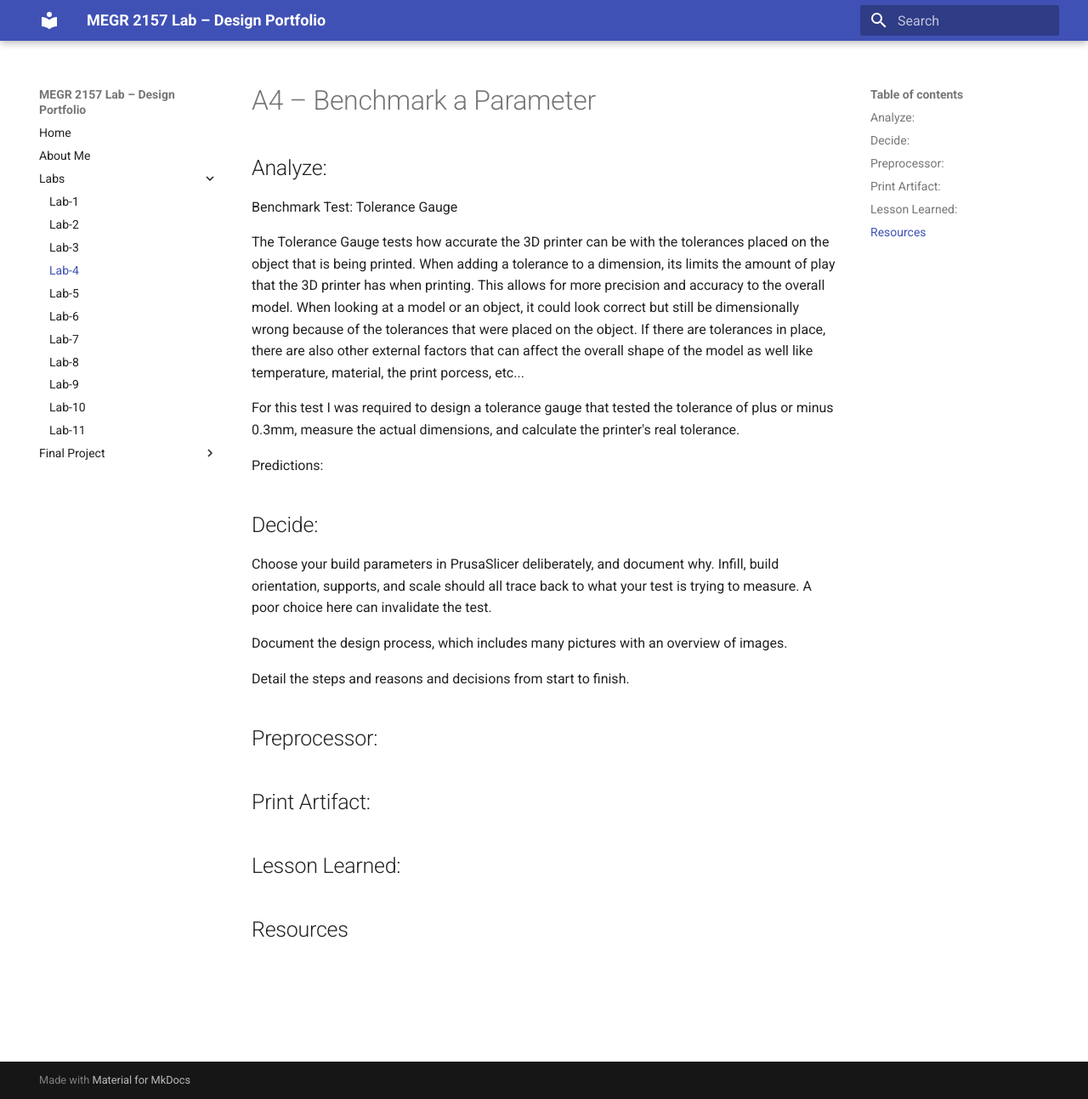
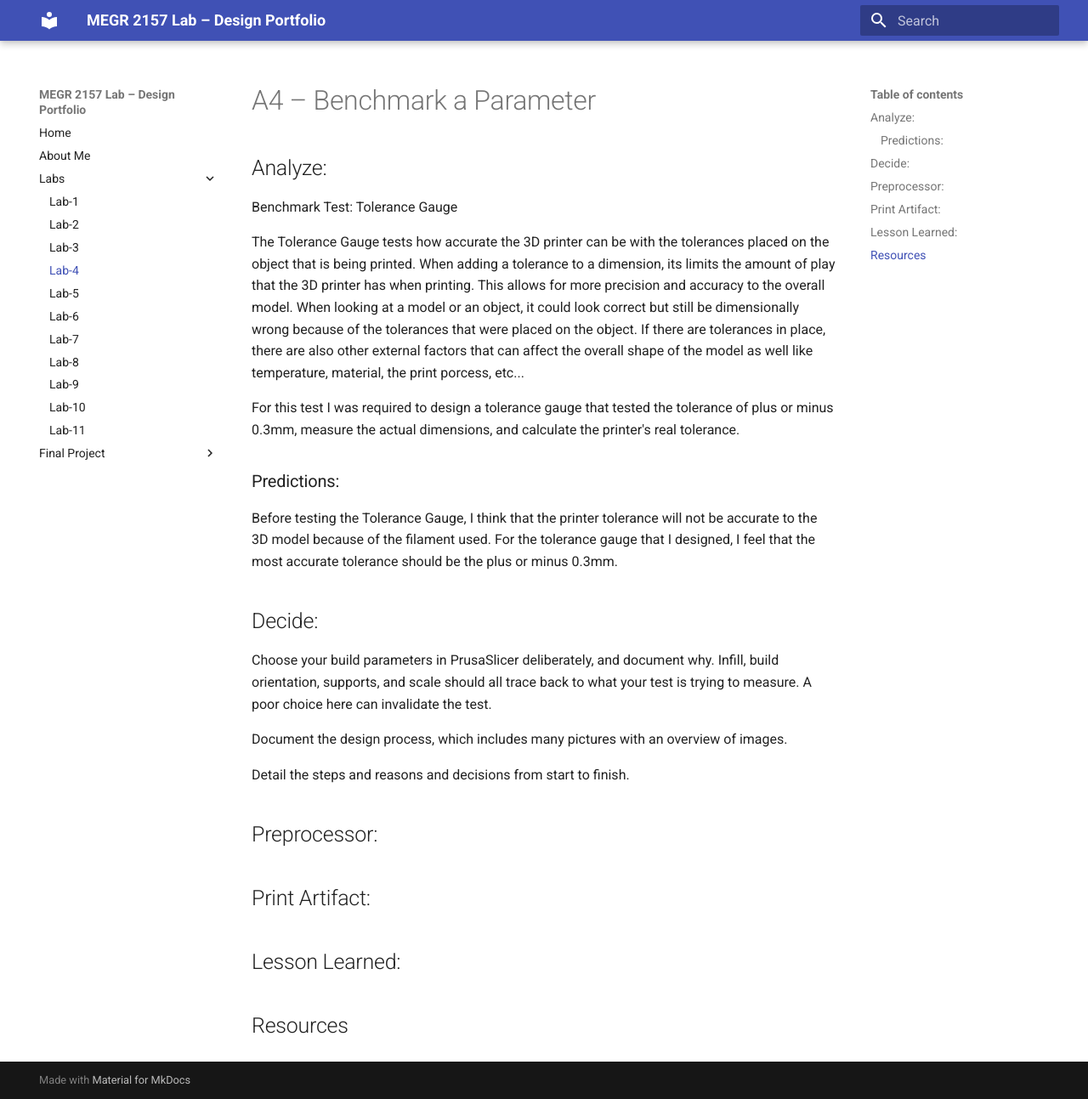
Before and after one commit to AndrewYang2428/andrewyang-megr2156-lab-portfolio, an MkDocs documentation site: the page built from docs/Labs/L04/index.md, in a window 1280 px wide and 1293 px high. Shown: the whole window at 85% size. Built offline with MkDocs 1.6.1 and Material for MkDocs 9.7.7, drawn with Linux system fonts in a browser that asks for light colours.

Commit message:
Enhance predictions section in tolerance gauge documentation
Added section header for predictions and improved clarity of the text regarding printer tolerances.

```diff
--- a/docs/Labs/L04/index.md
+++ b/docs/Labs/L04/index.md
@@ -8,8 +8,9 @@ The Tolerance Gauge tests how accurate the 3D printer can be with the tolerances
 
 For this test I was required to design a tolerance gauge that tested the tolerance of plus or minus 0.3mm, measure the actual dimensions, and calculate the printer's real tolerance.
 
-Predictions:
+### Predictions:
 
+Before testing the Tolerance Gauge, I think that the printer tolerance will not be accurate to the 3D model because of the filament used. For the tolerance gauge that I designed, I feel that the most accurate tolerance should be the plus or minus 0.3mm.
 
 
 ## Decide:
```
